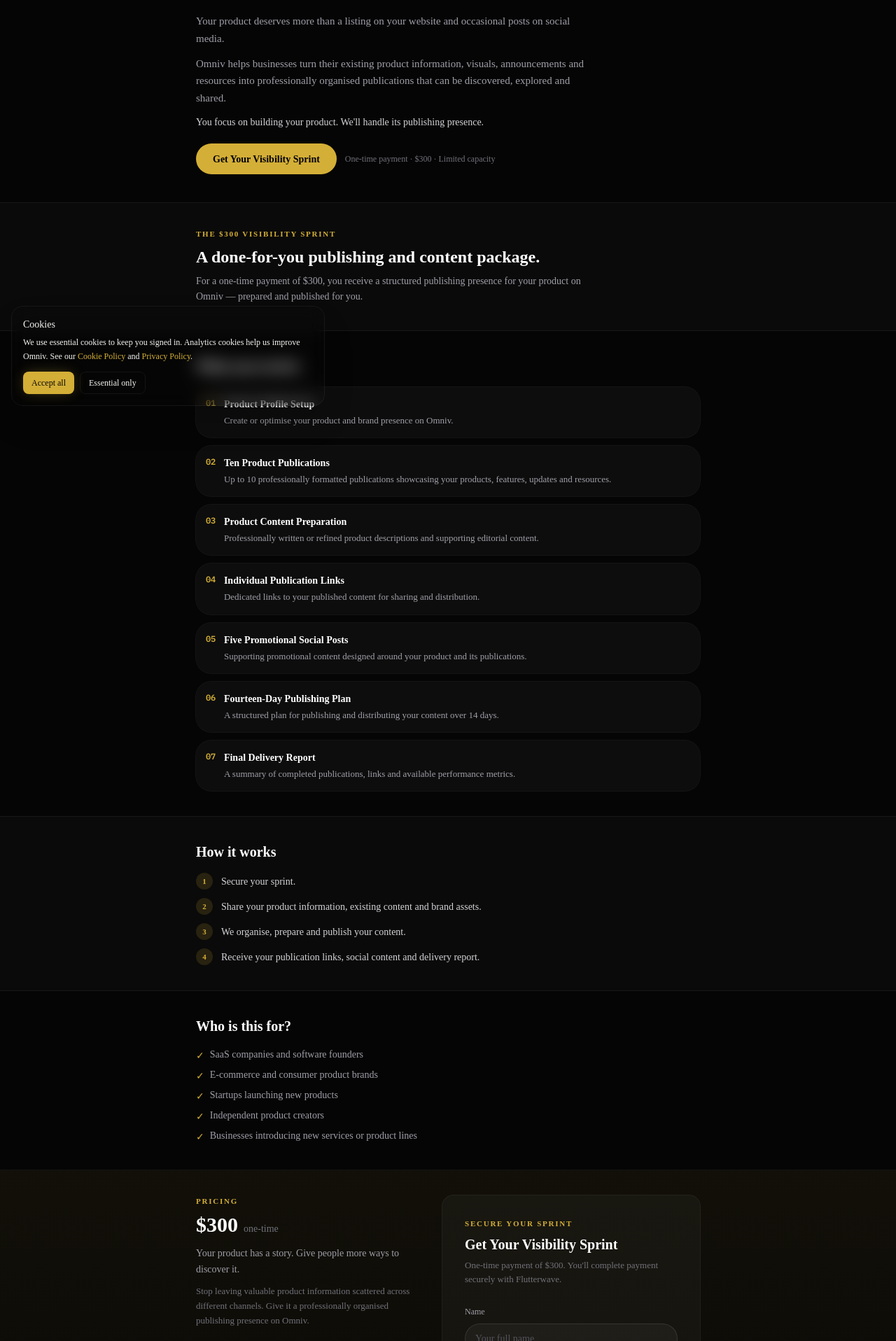
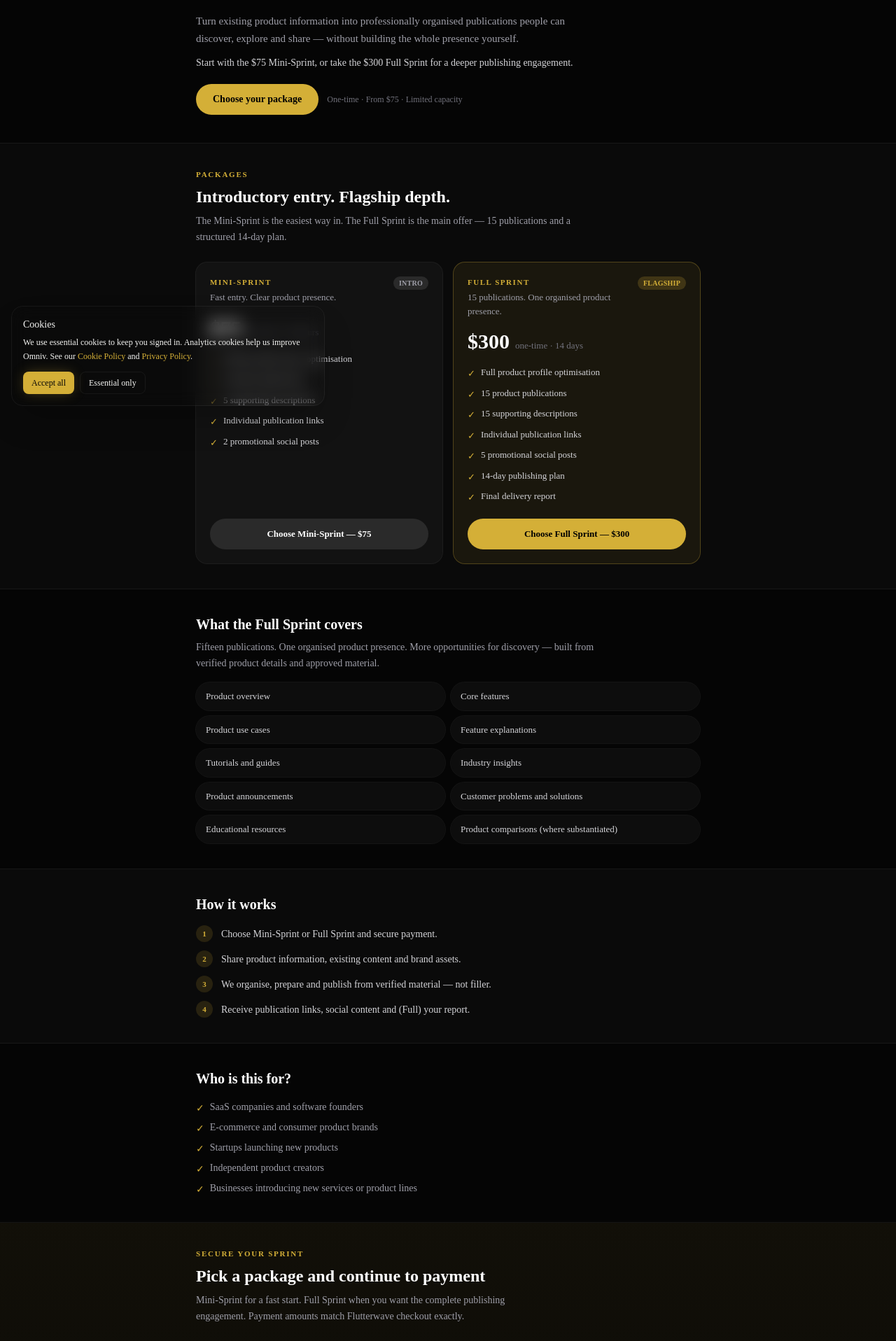
Before and after one commit to ezekielnelson060-hash/omniv-cso, a Next.js app: page /visibility-sprint in a window 1280 px wide. Shown: the part 204-2120 px from the top of the page at 70% size. Built offline with nearby package versions, Linux system fonts and the light colour scheme; no server answers; the database is empty.

Commit message:
Visibility Sprint: $75 Mini (5 pubs) + $300 Full (15 pubs)

```diff
--- a/src/app/visibility-sprint/page.tsx
+++ b/src/app/visibility-sprint/page.tsx
@@ -4,62 +4,69 @@ import Image from "next/image";
 import { VisibilitySprintCheckoutForm } from "@/components/visibility-sprint/checkout-form";
 
 export const metadata: Metadata = {
-  title: "Product Visibility Sprint — $300 | Omniv",
+  title: "Product Visibility Sprint — from $75 | Omniv",
   description:
-    "Done-for-you publishing package: product profile, up to 10 publications, content prep, social posts, and a 14-day publishing plan. One-time $300.",
+    "Done-for-you product publishing on Omniv. Mini-Sprint $75 (5 publications) or Full Sprint $300 (15 publications, 14-day plan, final report).",
   openGraph: {
     title: "Omniv Product Visibility Sprint",
     description:
-      "Turn product information into professionally organised publications people can discover and share. $300 one-time.",
+      "Turn product information into professionally organised publications. Mini-Sprint $75 or Full Sprint $300.",
     url: "https://omniv.media/visibility-sprint",
     siteName: "Omniv",
     type: "website",
   },
 };
 
-const DELIVERABLES = [
-  {
-    n: "01",
-    title: "Product Profile Setup",
-    body: "Create or optimise your product and brand presence on Omniv.",
-  },
-  {
-    n: "02",
-    title: "Ten Product Publications",
-    body: "Up to 10 professionally formatted publications showcasing your products, features, updates and resources.",
-  },
-  {
-    n: "03",
-    title: "Product Content Preparation",
-    body: "Professionally written or refined product descriptions and supporting editorial content.",
-  },
-  {
-    n: "04",
-    title: "Individual Publication Links",
-    body: "Dedicated links to your published content for sharing and distribution.",
-  },
-  {
-    n: "05",
-    title: "Five Promotional Social Posts",
-    body: "Supporting promotional content designed around your product and its publications.",
-  },
-  {
-    n: "06",
-    title: "Fourteen-Day Publishing Plan",
-    body: "A structured plan for publishing and distributing your content over 14 days.",
-  },
-  {
-    n: "07",
-    title: "Final Delivery Report",
-    body: "A summary of completed publications, links and available performance metrics.",
-  },
+const MINI = {
+  id: "mini" as const,
+  name: "Mini-Sprint",
+  price: 75,
+  duration: "48 hours",
+  tagline: "Fast entry. Clear product presence.",
+  items: [
+    "Product profile setup / optimisation",
+    "5 product publications",
+    "5 supporting descriptions",
+    "Individual publication links",
+    "2 promotional social posts",
+  ],
+};
+
+const FULL = {
+  id: "full" as const,
+  name: "Full Sprint",
+  price: 300,
+  duration: "14 days",
+  tagline: "15 publications. One organised product presence.",
+  items: [
+    "Full product profile optimisation",
+    "15 product publications",
+    "15 supporting descriptions",
+    "Individual publication links",
+    "5 promotional social posts",
+    "14-day publishing plan",
+    "Final delivery report",
+  ],
+};
+
+const FULL_CONTENT_TYPES = [
+  "Product overview",
+  "Core features",
+  "Product use cases",
+  "Feature explanations",
+  "Tutorials and guides",
+  "Industry insights",
+  "Product announcements",
+  "Customer problems and solutions",
+  "Educational resources",
+  "Product comparisons (where substantiated)",
 ] as const;
 
 const STEPS = [
-  "Secure your sprint.",
-  "Share your product information, existing content and brand assets.",
-  "We organise, prepare and publish your content.",
-  "Receive your publication links, social content and delivery report.",
+  "Choose Mini-Sprint or Full Sprint and secure payment.",
+  "Share product information, existing content and brand assets.",
+  "We organise, prepare and publish from verified material — not filler.",
+  "Receive publication links, social content and (Full) your report.",
 ] as const;
 
 const AUDIENCE = [
@@ -73,27 +80,27 @@ const AUDIENCE = [
 const FAQS = [
   {
     q: "Is this a subscription?",
-    a: "No. The Visibility Sprint is a one-time $300 service. There is no recurring charge for this package.",
+    a: "No. Both packages are one-time payments. There is no recurring charge for the Visibility Sprint.",
+  },
+  {
+    q: "What is the difference between Mini and Full?",
+    a: "Mini-Sprint ($75) is the introductory package: profile setup, 5 publications, 5 descriptions and 2 social posts, typically within 48 hours. Full Sprint ($300) is the flagship: 15 publications, 15 descriptions, 5 social posts, a 14-day publishing plan and a final report.",
+  },
+  {
+    q: "Are the 15 publications just repetitive articles?",
+    a: "No. Content is based on your existing information, verified product details and approved material — overviews, features, use cases, guides and other relevant product content. We do not invent filler to hit a number.",
   },
   {
     q: "What do you need from me?",
     a: "Product information, existing copy or assets, brand guidelines if you have them, and access to review drafts. We work from what you already have.",
   },
   {
-    q: "How long does delivery take?",
-    a: "We work on a structured 14-day publishing plan after kickoff. Exact timing depends on how quickly assets and feedback arrive.",
-  },
-  {
     q: "Do you guarantee traffic or customers?",
     a: "No. We deliver a professional publishing presence and distribution materials. Discovery outcomes vary by product, audience and how you share the work.",
   },
-  {
-    q: "Who is this for?",
-    a: "Product teams and founders who want organised, shareable publications on Omniv without building the whole presence themselves.",
-  },
 ] as const;
 
-function CtaLink({ className }: { className?: string }) {
+function CtaLink({ className, label }: { className?: string; label?: string }) {
   return (
     <a
       href="#get-sprint"
@@ -102,8 +109,66 @@ function CtaLink({ className }: { className?: string }) {
         "inline-flex h-11 items-center justify-center rounded-full bg-omniv-gold px-6 text-[14px] font-semibold text-black transition hover:brightness-110"
       }
     >
-      Get Your Visibility Sprint
+      {label || "Get Your Visibility Sprint"}
     </a>
+  );
+}
+
+function PackageCard({
+  pkg,
+  featured,
+}: {
+  pkg: typeof MINI | typeof FULL;
+  featured?: boolean;
+}) {
+  return (
+    <div
+      className={`flex flex-col rounded-2xl p-5 ring-1 ${
+        featured
+          ? "bg-omniv-gold/[0.08] ring-omniv-gold/35"
+          : "bg-white/[0.03] ring-white/[0.08]"
+      }`}
+    >
+      <div className="flex items-start justify-between gap-2">
+        <div>
+          <p className="text-[11px] font-semibold uppercase tracking-[0.14em] text-omniv-gold">
+            {pkg.name}
+          </p>
+          <p className="mt-1 text-[13px] text-zinc-400">{pkg.tagline}</p>
+        </div>
+        {featured ? (
+          <span className="shrink-0 rounded-full bg-omniv-gold/20 px-2 py-0.5 text-[10px] font-semibold uppercase tracking-wide text-omniv-gold">
+            Flagship
+          </span>
+        ) : (
+          <span className="shrink-0 rounded-full bg-white/10 px-2 py-0.5 text-[10px] font-semibold uppercase tracking-wide text-zinc-400">
+            Intro
+          </span>
+        )}
+      </div>
+      <p className="mt-4">
+        <span className="text-3xl font-semibold text-white">${pkg.price}</span>
+        <span className="ml-2 text-[13px] text-zinc-500">one-time · {pkg.duration}</span>
+      </p>
+      <ul className="mt-4 flex-1 space-y-2">
+        {pkg.items.map((item) => (
+          <li key={item} className="flex items-start gap-2 text-[13px] text-zinc-300">
+            <span className="mt-0.5 text-omniv-gold">✓</span>
+            {item}
+          </li>
+        ))}
+      </ul>
+      <a
+        href={`#get-sprint`}
+        className={`mt-5 inline-flex h-11 items-center justify-center rounded-full text-[13px] font-semibold transition ${
+          featured
+            ? "bg-omniv-gold text-black hover:brightness-110"
+            : "bg-white/10 text-white hover:bg-white/15"
+        }`}
+      >
+        Choose {pkg.name} — ${pkg.price}
+      </a>
+    </div>
   );
 }
 
@@ -123,7 +188,10 @@ export default function VisibilitySprintPage() {
             />
             <span className="text-[15px] font-semibold text-white">Omniv</span>
           </Link>
-          <CtaLink className="inline-flex h-9 items-center justify-center rounded-full bg-omniv-gold px-4 text-[12px] font-semibold text-black" />
+          <CtaLink
+            className="inline-flex h-9 items-center justify-center rounded-full bg-omniv-gold px-4 text-[12px] font-semibold text-black"
+            label="Get started"
+          />
         </div>
       </header>
 
@@ -137,66 +205,62 @@ export default function VisibilitySprintPage() {
             Give your product more opportunities to be discovered.
           </h1>
           <p className="mt-3 max-w-xl text-[15px] leading-relaxed text-zinc-400">
-            Your product deserves more than a listing on your website and
-            occasional posts on social media.
-          </p>
-          <p className="mt-3 max-w-xl text-[15px] leading-relaxed text-zinc-400">
-            Omniv helps businesses turn their existing product information,
-            visuals, announcements and resources into professionally organised
-            publications that can be discovered, explored and shared.
+            Turn existing product information into professionally organised
+            publications people can discover, explore and share — without building
+            the whole presence yourself.
           </p>
           <p className="mt-3 max-w-xl text-[14px] font-medium text-zinc-300">
-            You focus on building your product. We'll handle its publishing
-            presence.
+            Start with the $75 Mini-Sprint, or take the $300 Full Sprint for a
+            deeper publishing engagement.
           </p>
           <div className="mt-5 flex flex-wrap items-center gap-3">
-            <CtaLink />
+            <CtaLink label="Choose your package" />
             <span className="text-[12px] text-zinc-500">
-              One-time payment · $300 · Limited capacity
+              One-time · From $75 · Limited capacity
             </span>
           </div>
         </section>
 
-        {/* Package overview */}
+        {/* Packages */}
         <section className="border-y border-white/[0.06] bg-white/[0.02]">
           <div className="mx-auto max-w-3xl px-4 py-8 md:px-6 md:py-9">
             <p className="text-[11px] font-semibold uppercase tracking-[0.16em] text-omniv-gold">
-              The $300 Visibility Sprint
+              Packages
             </p>
             <h2 className="mt-2 text-xl font-semibold text-white md:text-2xl">
-              A done-for-you publishing and content package.
+              Introductory entry. Flagship depth.
             </h2>
             <p className="mt-2 max-w-xl text-[14px] leading-relaxed text-zinc-400">
-              For a one-time payment of $300, you receive a structured publishing
-              presence for your product on Omniv — prepared and published for
-              you.
+              The Mini-Sprint is the easiest way in. The Full Sprint is the main
+              offer — 15 publications and a structured 14-day plan.
             </p>
+            <div className="mt-6 grid gap-4 sm:grid-cols-2">
+              <PackageCard pkg={MINI} />
+              <PackageCard pkg={FULL} featured />
+            </div>
           </div>
         </section>
 
-        {/* Deliverables */}
+        {/* Full Sprint depth */}
         <section className="mx-auto max-w-3xl px-4 py-8 md:px-6 md:py-9">
           <h2 className="text-lg font-semibold text-white md:text-xl">
-            What you receive
+            What the Full Sprint covers
           </h2>
-          <ol className="mt-4 space-y-3">
-            {DELIVERABLES.map((d) => (
+          <p className="mt-2 max-w-xl text-[14px] leading-relaxed text-zinc-400">
+            Fifteen publications. One organised product presence. More
+            opportunities for discovery — built from verified product details and
+            approved material.
+          </p>
+          <ul className="mt-4 grid gap-2 sm:grid-cols-2">
+            {FULL_CONTENT_TYPES.map((t) => (
               <li
-                key={d.n}
-                className="flex gap-3 rounded-xl bg-white/[0.03] p-3.5 ring-1 ring-white/[0.06]"
+                key={t}
+                className="rounded-xl bg-white/[0.03] px-3.5 py-2.5 text-[13px] text-zinc-300 ring-1 ring-white/[0.06]"
               >
-                <span className="shrink-0 font-data text-[12px] font-semibold text-omniv-gold">
-                  {d.n}
-                </span>
-                <div>
-                  <p className="text-[14px] font-semibold text-white">{d.title}</p>
-                  <p className="mt-0.5 text-[13px] leading-relaxed text-zinc-400">
-                    {d.body}
-                  </p>
-                </div>
+                {t}
               </li>
             ))}
-          </ol>
+          </ul>
         </section>
 
         {/* How it works */}
@@ -236,27 +300,20 @@ export default function VisibilitySprintPage() {
           </ul>
         </section>
 
-        {/* Pricing + form */}
+        {/* Checkout */}
         <section className="border-t border-white/[0.06] bg-gradient-to-b from-omniv-gold/[0.06] to-transparent">
-          <div className="mx-auto grid max-w-3xl gap-6 px-4 py-8 md:grid-cols-[1fr_1.15fr] md:gap-8 md:px-6 md:py-9">
-            <div>
+          <div className="mx-auto max-w-3xl px-4 py-8 md:px-6 md:py-9">
+            <div className="mb-6 max-w-lg">
               <p className="text-[11px] font-semibold uppercase tracking-[0.16em] text-omniv-gold">
-                Pricing
+                Secure your sprint
               </p>
-              <p className="mt-2">
-                <span className="text-3xl font-semibold text-white">$300</span>
-                <span className="ml-2 text-[14px] text-zinc-500">one-time</span>
-              </p>
-              <p className="mt-3 text-[14px] leading-relaxed text-zinc-400">
-                Your product has a story. Give people more ways to discover it.
-              </p>
-              <p className="mt-2 text-[13px] leading-relaxed text-zinc-500">
-                Stop leaving valuable product information scattered across
-                different channels. Give it a professionally organised publishing
-                presence on Omniv.
-              </p>
-              <p className="mt-4 text-[12px] font-medium text-zinc-500">
-                Limited client capacity.
+              <h2 className="mt-2 text-xl font-semibold text-white md:text-2xl">
+                Pick a package and continue to payment
+              </h2>
+              <p className="mt-2 text-[14px] leading-relaxed text-zinc-400">
+                Mini-Sprint for a fast start. Full Sprint when you want the
+                complete publishing engagement. Payment amounts match Flutterwave
+                checkout exactly.
               </p>
             </div>
             <VisibilitySprintCheckoutForm />
@@ -285,8 +342,8 @@ export default function VisibilitySprintPage() {
               Ready to publish with intention?
             </h2>
             <p className="mx-auto mt-2 max-w-md text-[14px] text-zinc-400">
-              Secure your Visibility Sprint and we'll turn your product
-              materials into a clear publishing presence on Omniv.
+              Start with $75 or go Full Sprint at $300. Either way, your product
+              gets a clearer publishing presence on Omniv.
             </p>
             <div className="mt-5">
               <CtaLink />
```
